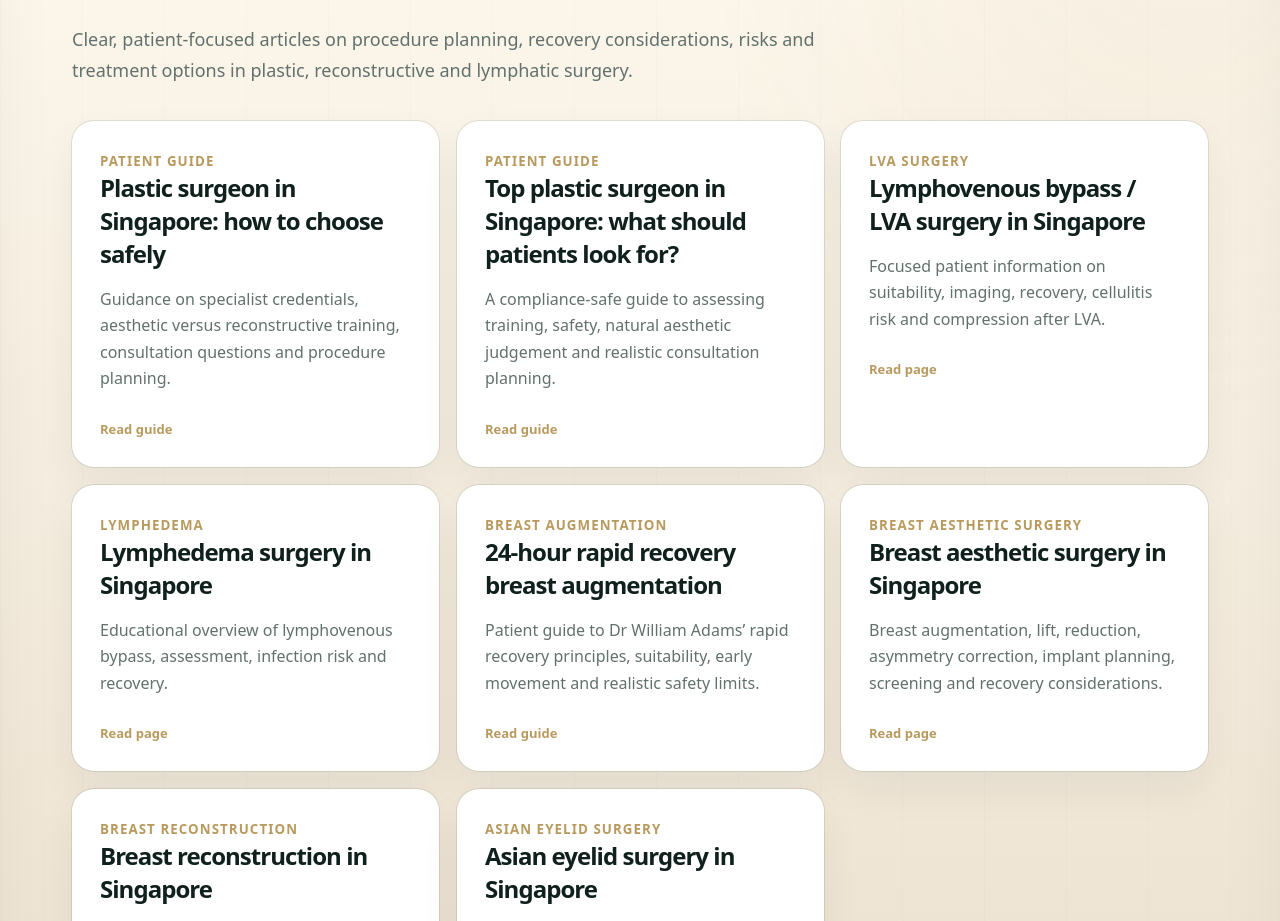
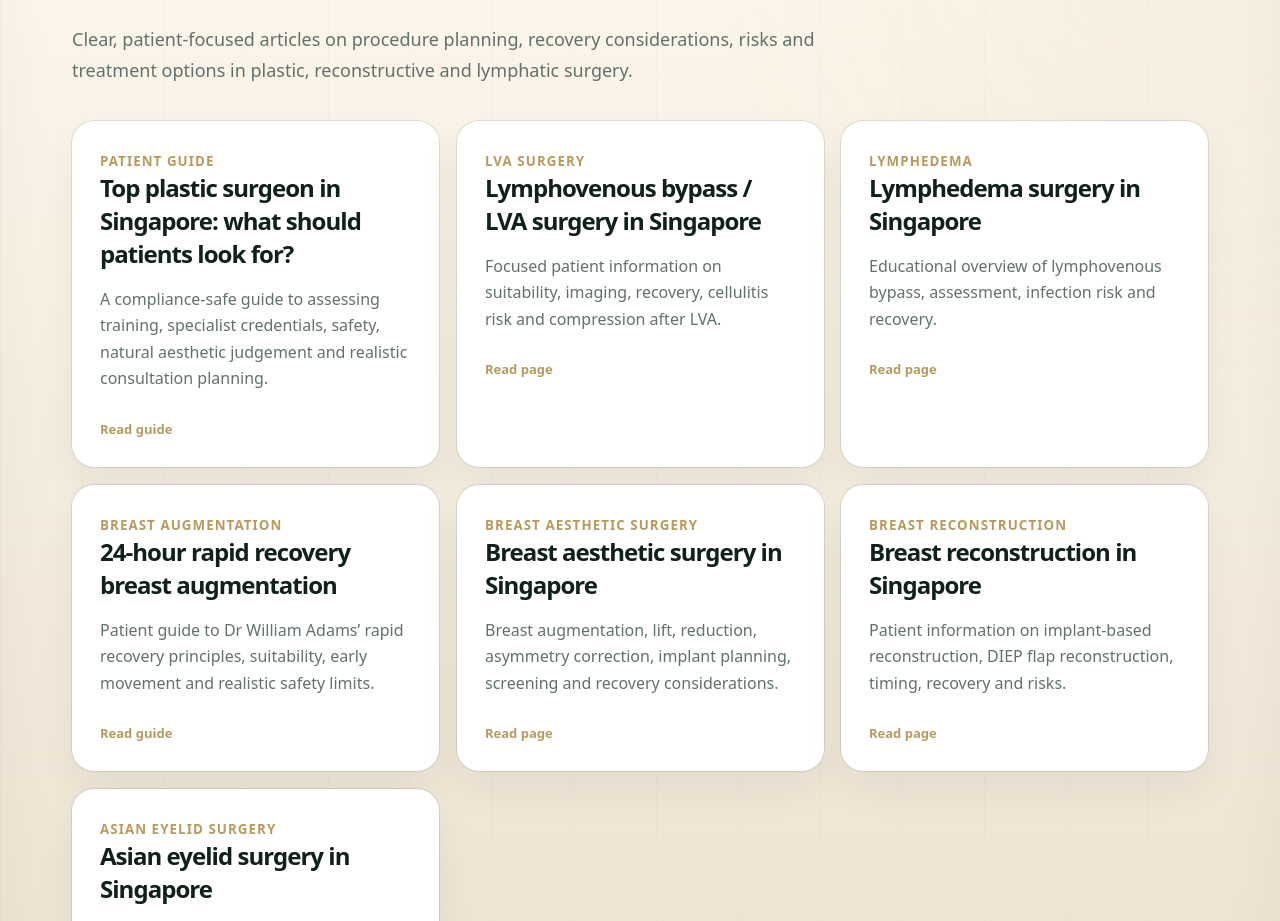
Before and after one commit to zatyrical/plasticwebsite, a Next.js app: page / in a window 1280 px wide. Shown: the part 6357-7278 px from the top of the page. Built offline with nearby package versions, Linux system fonts and the light colour scheme.

Commit message:
Reduce homepage plastic surgeon guide duplication

```diff
--- a/app/page.tsx
+++ b/app/page.tsx
@@ -184,8 +184,7 @@ export default function Home() {
           <h2>Educational articles</h2>
           <p className="section-intro">Clear, patient-focused articles on procedure planning, recovery considerations, risks and treatment options in plastic, reconstructive and lymphatic surgery.</p>
           <div className="grid-3">
-            <a className="card blog-card linked-card" href="/plastic-surgeon-singapore"><small>Patient guide</small><h3>Plastic surgeon in Singapore: how to choose safely</h3><p>Guidance on specialist credentials, aesthetic versus reconstructive training, consultation questions and procedure planning.</p><span>Read guide</span></a>
-            <a className="card blog-card linked-card" href="/top-plastic-surgeon-singapore"><small>Patient guide</small><h3>Top plastic surgeon in Singapore: what should patients look for?</h3><p>A compliance-safe guide to assessing training, safety, natural aesthetic judgement and realistic consultation planning.</p><span>Read guide</span></a>
+            <a className="card blog-card linked-card" href="/top-plastic-surgeon-singapore"><small>Patient guide</small><h3>Top plastic surgeon in Singapore: what should patients look for?</h3><p>A compliance-safe guide to assessing training, specialist credentials, safety, natural aesthetic judgement and realistic consultation planning.</p><span>Read guide</span></a>
             <a className="card blog-card linked-card" href="/lymphovenous-bypass-lva-surgery-singapore"><small>LVA surgery</small><h3>Lymphovenous bypass / LVA surgery in Singapore</h3><p>Focused patient information on suitability, imaging, recovery, cellulitis risk and compression after LVA.</p><span>Read page</span></a>
             <a className="card blog-card linked-card" href="/lymphedema-surgery-singapore"><small>Lymphedema</small><h3>Lymphedema surgery in Singapore</h3><p>Educational overview of lymphovenous bypass, assessment, infection risk and recovery.</p><span>Read page</span></a>
             <a className="card blog-card linked-card" href="/24-hour-rapid-recovery-breast-augmentation-singapore"><small>Breast augmentation</small><h3>24-hour rapid recovery breast augmentation</h3><p>Patient guide to Dr William Adams’ rapid recovery principles, suitability, early movement and realistic safety limits.</p><span>Read guide</span></a>
--- a/app/top-plastic-surgeon-singapore/page.tsx
+++ b/app/top-plastic-surgeon-singapore/page.tsx
@@ -12,7 +12,6 @@ export const metadata: Metadata = {
   keywords: [
     'top plastic surgeon Singapore',
     'plastic surgeon Singapore',
-    'best plastic surgeon Singapore',
     'how to choose plastic surgeon Singapore',
     'aesthetic plastic surgeon Singapore',
     'Dr Jeremy Sun plastic surgeon'
@@ -20,7 +19,7 @@ export const metadata: Metadata = {
   alternates: { canonical: '/top-plastic-surgeon-singapore' },
   openGraph: {
     title: 'Top Plastic Surgeon in Singapore: How to Choose Safely',
-    description: 'How patients can assess plastic surgery credentials, safety, judgement and suitability without relying on unsupported “best surgeon” claims.',
+    description: 'How patients can assess plastic surgery credentials, safety, judgement and suitability without relying on unsupported superiority claims.',
     url: '/top-plastic-surgeon-singapore',
     type: 'article',
     images: [{ url: '/images/dr-jeremy-sun-hero.jpg', width: 896, height: 1280, alt: 'Dr Jeremy Sun, plastic surgeon in Singapore' }]
@@ -119,7 +118,7 @@ export default function TopPlasticSurgeonSingaporePage() {
               <nav className="breadcrumb" aria-label="Breadcrumb"><Link href="/">Home</Link><span>/</span><span>Top plastic surgeon Singapore</span></nav>
               <div className="eyebrow">Patient guide</div>
               <h1>Top Plastic Surgeon in Singapore: How to Choose Safely</h1>
-              <p className="lead">Many patients search for the “top” or “best” plastic surgeon in Singapore. A safer approach is to understand what markers of specialist training, judgement, safety and suitability actually matter.</p>
+              <p className="lead">Many patients search for the “top” plastic surgeon in Singapore. A safer approach is to understand what markers of specialist training, judgement, safety and suitability actually matter.</p>
               <div className="hero-actions">
                 <a href="#enquire" className="btn btn-primary">Enquire about assessment</a>
                 <Link href="/plastic-surgeon-singapore" className="btn btn-ghost">Read credential guide</Link>
```
